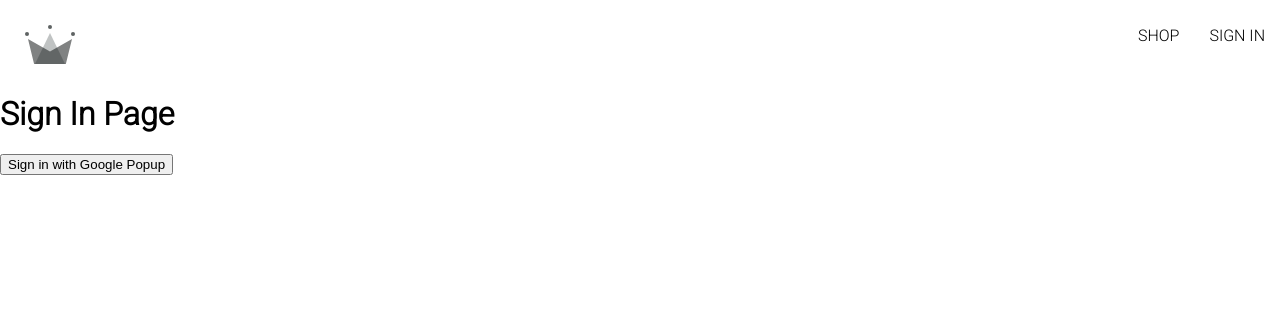
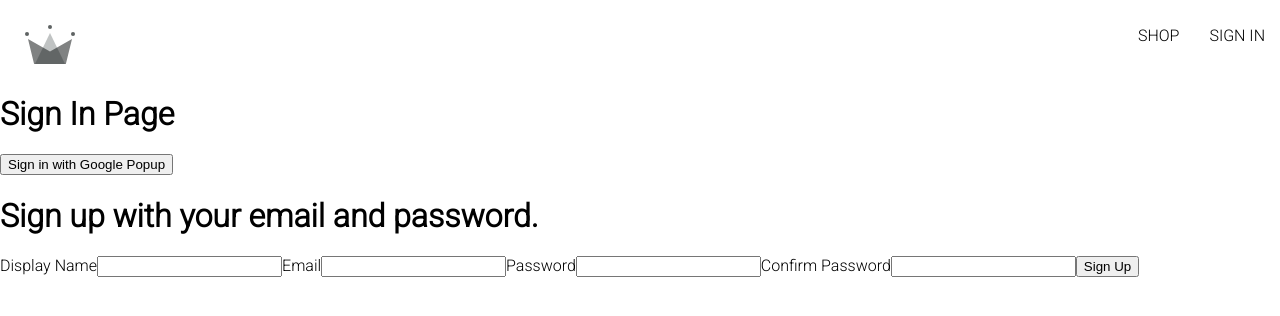
Before and after one commit to jesusxambro/two-heavens-clothing, a React (Create React App) app: page /sign-in in a window 1280 px wide. Shown: the top 316 px of the page. Built offline with nearby package versions, Linux system fonts and the light colour scheme.

Commit message:
Added a sgn up form with react component.

```diff
--- /dev/null
+++ b/src/components/sign-up-form/sing-up-form.component.jsx
@@ -0,0 +1,50 @@
+import {useState} from "react";
+
+const defaultFormFields = {
+    displayName: '',
+    email: '',
+    password: '',
+    confirmPassword: ''
+}
+
+
+const SignUpForm = () => {
+    const [formFields, setForm] = useState(defaultFormFields);
+    const {displayName, email, password, confirmPassword} = formFields;
+
+
+    console.log(formFields);
+    const handleChange = (event) => {
+        const {name, value} = event.target;
+
+        setForm({...formFields, [name]: value});
+
+    }
+
+    return (
+        <div>
+            <h1>
+                Sign up with your email and password.
+            </h1>
+            <form onSubmit={() => {
+            }}>
+                <label>Display Name</label>
+                <input type='text' required onChange={handleChange} name="displayName" value={displayName}/>
+
+                <label>Email</label>
+                <input type='email' required onChange={handleChange} name="email" value={email}/>
+
+                <label>Password</label>
+                <input type='password' required onChange={handleChange} name="password" value={password}/>
+
+                <label>Confirm Password</label>
+                <input type='password' required onChange={handleChange} name="confirmPassword" value={confirmPassword}/>
+
+                <button type="submit">Sign Up</button>
+            </form>
+        </div>
+
+    );
+};
+
+export default SignUpForm;
--- a/src/routes/sign-in/sign-in.component.jsx
+++ b/src/routes/sign-in/sign-in.component.jsx
@@ -1,16 +1,23 @@
-import {createUserDocumentFromAuth, signInWithGooglePopup} from '../../utils/firebase/firebase.utils';
+import { createUserDocumentFromAuth, signInWithGooglePopup} from '../../utils/firebase/firebase.utils';
+import SignUpForm from "../../components/sign-up-form/sing-up-form.component";
+
 
 const SignIn =() => {
+
+
+
     const logGoogleUser = async () => {
         const {user} = await signInWithGooglePopup();
         const userDocRef = await createUserDocumentFromAuth(user);
     }
+
     return(
         <div>
             <h1>Sign In Page</h1>
-            <button onClick={logGoogleUser}>
-                Sign in with Google Popup
-            </button>
+            <button onClick={logGoogleUser}>Sign in with Google Popup</button>
+            <SignUpForm />
+
+
         </div>
     )
 }
--- a/src/utils/firebase/firebase.utils.js
+++ b/src/utils/firebase/firebase.utils.js
@@ -1,5 +1,5 @@
 import { initializeApp} from 'firebase/app';
-import { getAuth, signInWithRedirect, signInWithPopup, GoogleAuthProvider} from 'firebase/auth';
+import { getAuth, signInWithPopup, GoogleAuthProvider} from 'firebase/auth';
 import {
     getFirestore,
     doc,
@@ -20,14 +20,14 @@
 
 const firebaseApp = initializeApp(firebaseConfig);
 
-const provider = new GoogleAuthProvider();
+const googleProvider = new GoogleAuthProvider();
 
-provider.setCustomParameters({
+googleProvider.setCustomParameters({
     prompt: "select_account"
 });
 
 export const auth = getAuth();
-export const signInWithGooglePopup = () => signInWithPopup(auth,provider);
+export const signInWithGooglePopup = () => signInWithPopup(auth,googleProvider);
 
 export const db = getFirestore();
 
```
